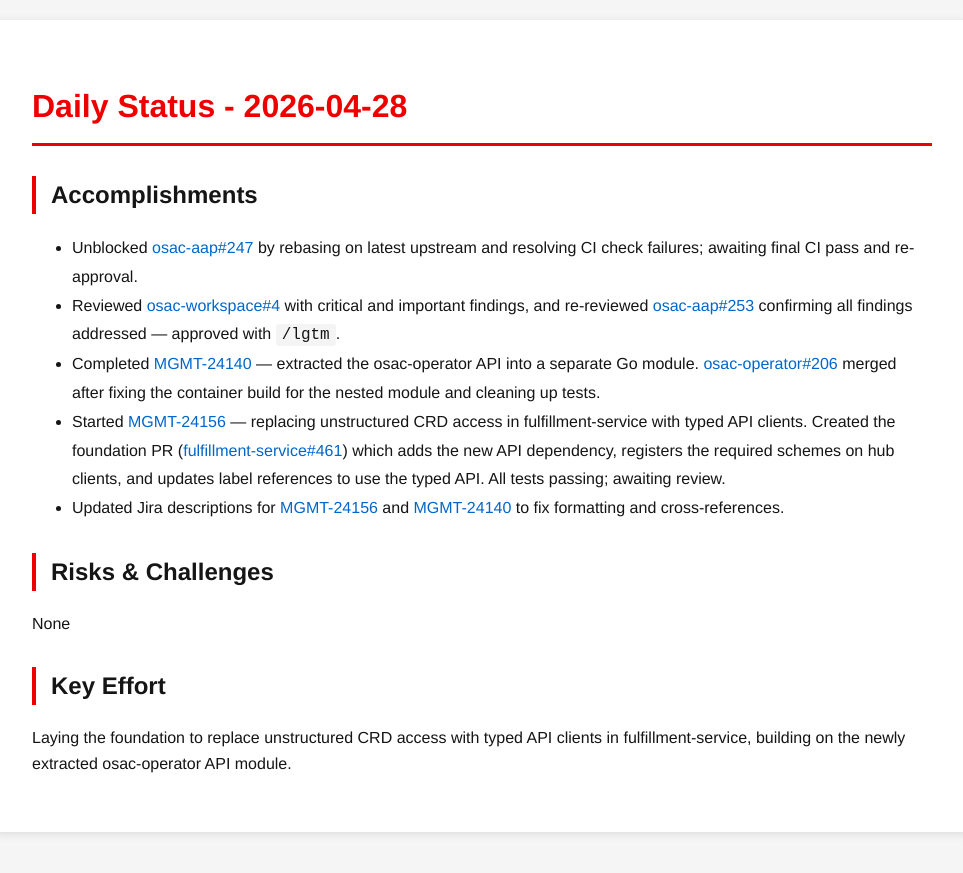
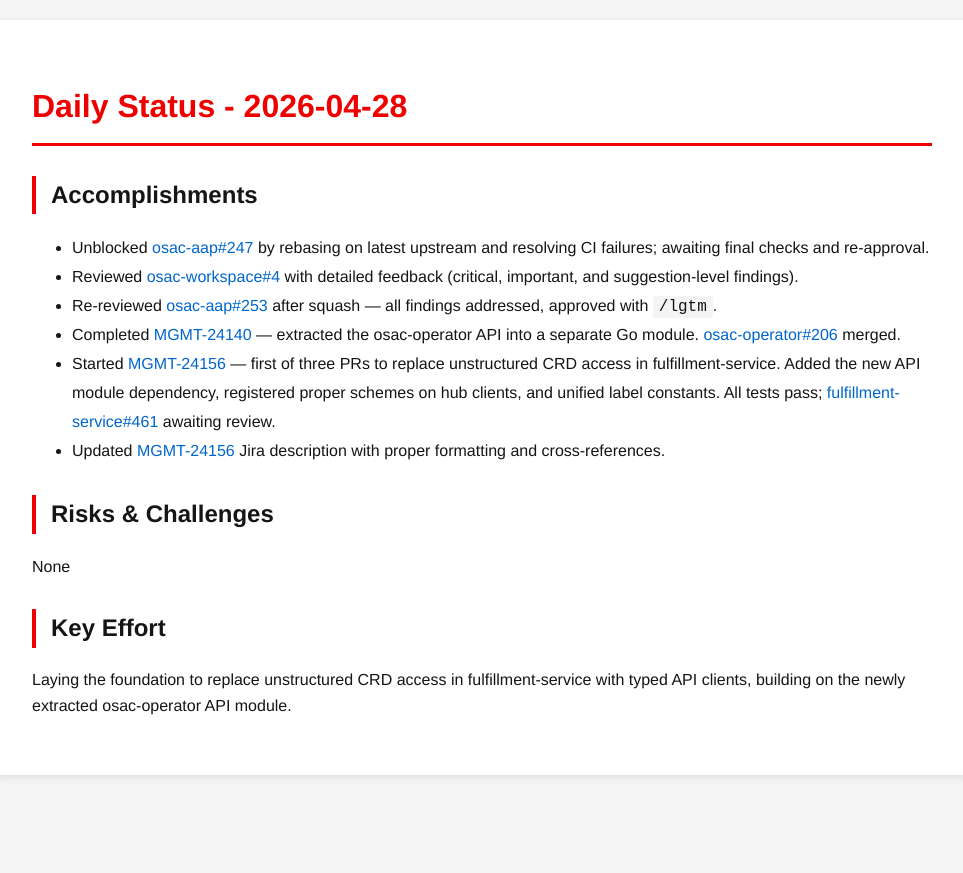
Before and after one commit to tzvatot/daily-status, a Jekyll site: the page built from 2026-04-28.md, in a window 1280 px wide. Shown: the top 873 px of the page, without its empty margins (158-1121 px from the left). Built offline with Jekyll 4.4.1, drawn with Linux system fonts in a browser that asks for light colours.

Commit message:
Daily status update - 2026-04-28

```diff
--- a/2026-04-28.md
+++ b/2026-04-28.md
@@ -7,14 +7,15 @@
 # Daily Status - 2026-04-28
 
 ## Accomplishments
-- Unblocked [osac-aap#247](https://github.com/osac-project/osac-aap/pull/247) by rebasing on latest upstream and resolving CI check failures; awaiting final CI pass and re-approval.
-- Reviewed [osac-workspace#4](https://github.com/osac-project/osac-workspace/pull/4) with critical and important findings, and re-reviewed [osac-aap#253](https://github.com/osac-project/osac-aap/pull/253) confirming all findings addressed — approved with `/lgtm`.
-- Completed [MGMT-24140](https://issues.redhat.com/browse/MGMT-24140) — extracted the osac-operator API into a separate Go module. [osac-operator#206](https://github.com/osac-project/osac-operator/pull/206) merged after fixing the container build for the nested module and cleaning up tests.
-- Started [MGMT-24156](https://issues.redhat.com/browse/MGMT-24156) — replacing unstructured CRD access in fulfillment-service with typed API clients. Created the foundation PR ([fulfillment-service#461](https://github.com/osac-project/fulfillment-service/pull/461)) which adds the new API dependency, registers the required schemes on hub clients, and updates label references to use the typed API. All tests passing; awaiting review.
-- Updated Jira descriptions for [MGMT-24156](https://issues.redhat.com/browse/MGMT-24156) and [MGMT-24140](https://issues.redhat.com/browse/MGMT-24140) to fix formatting and cross-references.
+- Unblocked [osac-aap#247](https://github.com/osac-project/osac-aap/pull/247) by rebasing on latest upstream and resolving CI failures; awaiting final checks and re-approval.
+- Reviewed [osac-workspace#4](https://github.com/osac-project/osac-workspace/pull/4) with detailed feedback (critical, important, and suggestion-level findings).
+- Re-reviewed [osac-aap#253](https://github.com/osac-project/osac-aap/pull/253) after squash — all findings addressed, approved with `/lgtm`.
+- Completed [MGMT-24140](https://issues.redhat.com/browse/MGMT-24140) — extracted the osac-operator API into a separate Go module. [osac-operator#206](https://github.com/osac-project/osac-operator/pull/206) merged.
+- Started [MGMT-24156](https://issues.redhat.com/browse/MGMT-24156) — first of three PRs to replace unstructured CRD access in fulfillment-service. Added the new API module dependency, registered proper schemes on hub clients, and unified label constants. All tests pass; [fulfillment-service#461](https://github.com/osac-project/fulfillment-service/pull/461) awaiting review.
+- Updated [MGMT-24156](https://issues.redhat.com/browse/MGMT-24156) Jira description with proper formatting and cross-references.
 
 ## Risks & Challenges
 None
 
 ## Key Effort
-Laying the foundation to replace unstructured CRD access with typed API clients in fulfillment-service, building on the newly extracted osac-operator API module.
+Laying the foundation to replace unstructured CRD access in fulfillment-service with typed API clients, building on the newly extracted osac-operator API module.
```
